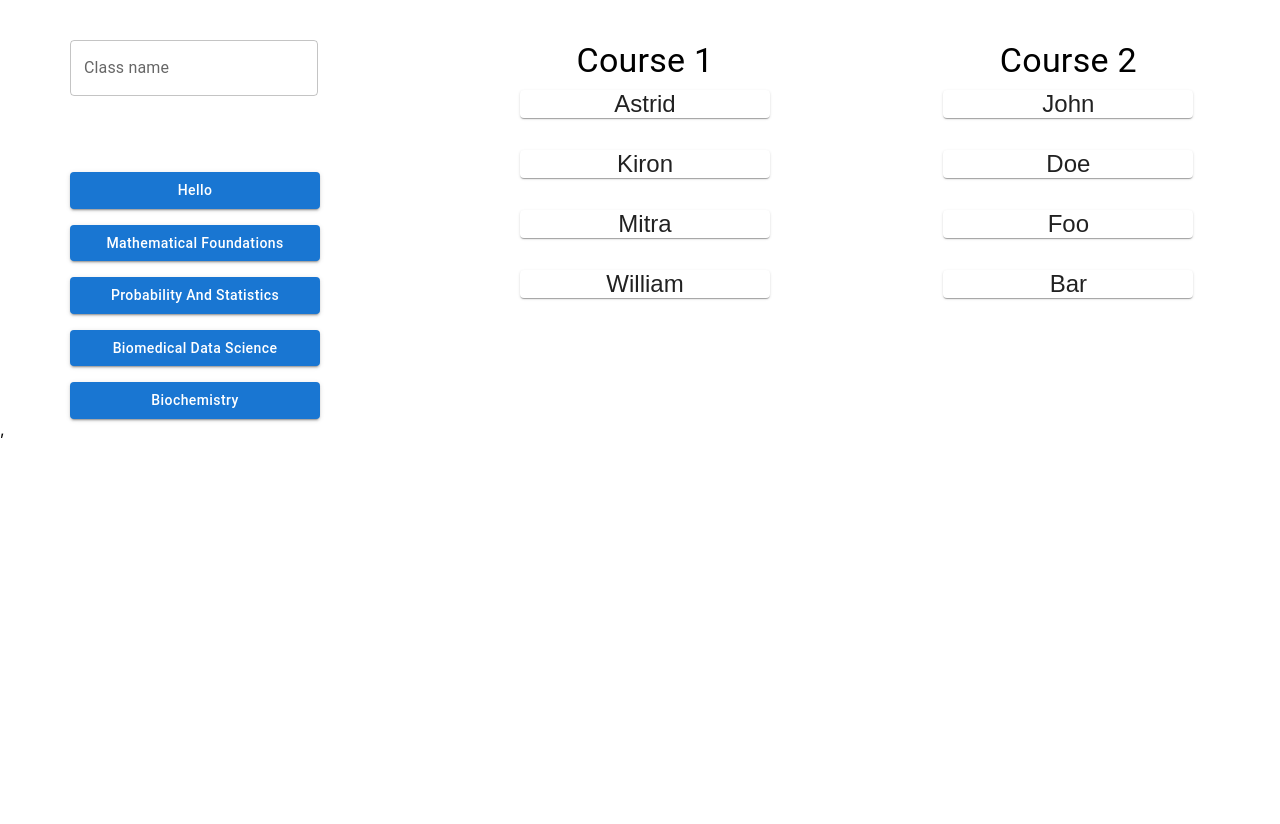
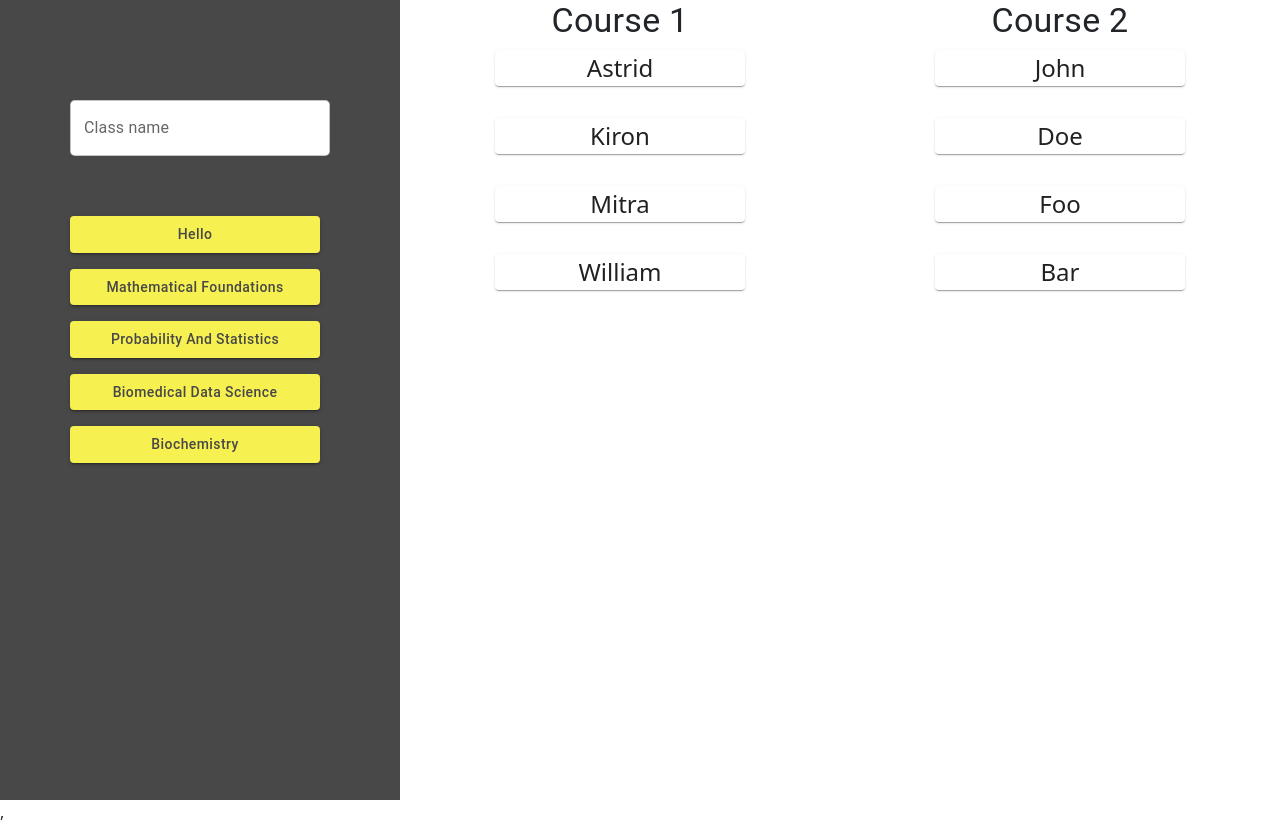
Before and after one commit to AstridKJ/Hophack, a React (Create React App) app: page /study in a window 1280 px wide. Before the commit the page ends 800 px from the top, so only its background shows below. Built offline with nearby package versions, Linux system fonts and the light colour scheme.

Commit message:
did style and added button

```diff
--- a/package.json
+++ b/package.json
@@ -13,6 +13,7 @@
     "jquery": "^3.6.1",
     "popper.js": "^1.16.1",
     "react": "^18.2.0",
+    "react-bootstrap": "^2.5.0",
     "react-dom": "^18.2.0",
     "react-router-dom": "^6.4.0",
     "react-scripts": "^5.0.1",
--- a/src/App.css
+++ b/src/App.css
@@ -36,3 +36,19 @@
     transform: rotate(360deg);
   }
 }
+
+#outlined-basic {
+  color: black;
+  background-color:white;
+  border-radius: 5px;
+}
+
+.popup {
+  list-style-type: none; /* Remove bullets */
+  padding: 20px;
+  width: 100%;
+  text-align: left;
+  margin-left: 0px;
+  background-color: white;
+  border-radius: 0px 0px 2px 2px;
+}
--- a/src/SearchPage/index.js
+++ b/src/SearchPage/index.js
@@ -2,6 +2,9 @@ import { TextField , Grid, Typography, Paper, IconButton } from "@mui/material";
 import { useState } from "react";
 import { Stack } from "@mui/material";
 import { Button } from "@mui/material";
+import { Form, FormGroup, FormControl, ControlLabel } from "react-bootstrap";
+import 'bootstrap/dist/css/bootstrap.min.css';
+import '../App.css';
 
 function SearchPage() {
     // const [courses, setCourses] = useState();
@@ -42,26 +45,28 @@ function SearchPage() {
 
     return (
         <div>
-        <Grid container direction="row" style={{  marginTop: '40px' }}>
-            <Grid item container direction="column" spacing='60px' style={{  marginLeft: '10px' }} xs>
-                <Grid item>
+        <Grid container direction="row" style={{paddingLeft:'0px', height:'100vh'}}>
+            <div style={{marginLeft:'0px', paddingRight:'80px', paddingTop:'100px', backgroundColor:'#484848'}}>
+            <Grid item container direction="column" spacing='60px' style={{  marginLeft: '10px',}} xs>
+                <Grid item style={{width:'100%'}}>
                     <TextField
+                        style={{width:'100%', borderColor:'#F6F051'}}
                         id="outlined-basic"
                         variant="outlined"
                         label="Class name"
                         onChange={handleTextChange}
                         />
-                        <ul>
+                        <div style={{marginTop:'0px', marginLeft:'0px'}}>
                         {current && current.map((course) => (
-                            <li>{course}</li>
+                            <Button class="popup" >{course}</Button>
                         ))}
-                        </ul>
+                        </div>
                     </Grid>
                 <Grid item>
                     <Stack direction="column" spacing={2}>
                         {courses ?
                         (courses.map(({id, name}) =>
-                            <Button id={id} variant="contained" style={{width: "250px", textTransform: 'capitalize'}}
+                            <Button id={id} variant="contained" style={{width: "250px", textTransform: 'capitalize', color:'#484848', backgroundColor: '#F6F051'}}
                             onClick={(event) => handleShowStudents(event.target.id)}>
                                 {name}
                             </Button>
@@ -70,6 +75,7 @@ function SearchPage() {
                     </Stack>
                 </Grid>
             </Grid>
+            </div>
 
             {studentList.map((courseInfo) =>
             <Grid container item xs >
@@ -80,7 +86,7 @@ function SearchPage() {
                     <Stack direction="column" spacing={2} alignItems="center">
                         {courseInfo.students ?
                         courseInfo.students.map((studentName) =>
-                        <IconButton >
+                        <IconButton>
                             <Paper style={{width: '250px'}}>
                                 {studentName}
                             </Paper>
```
Also changed, not shown: 1 other file (tests, documents, lock files or other folders).
